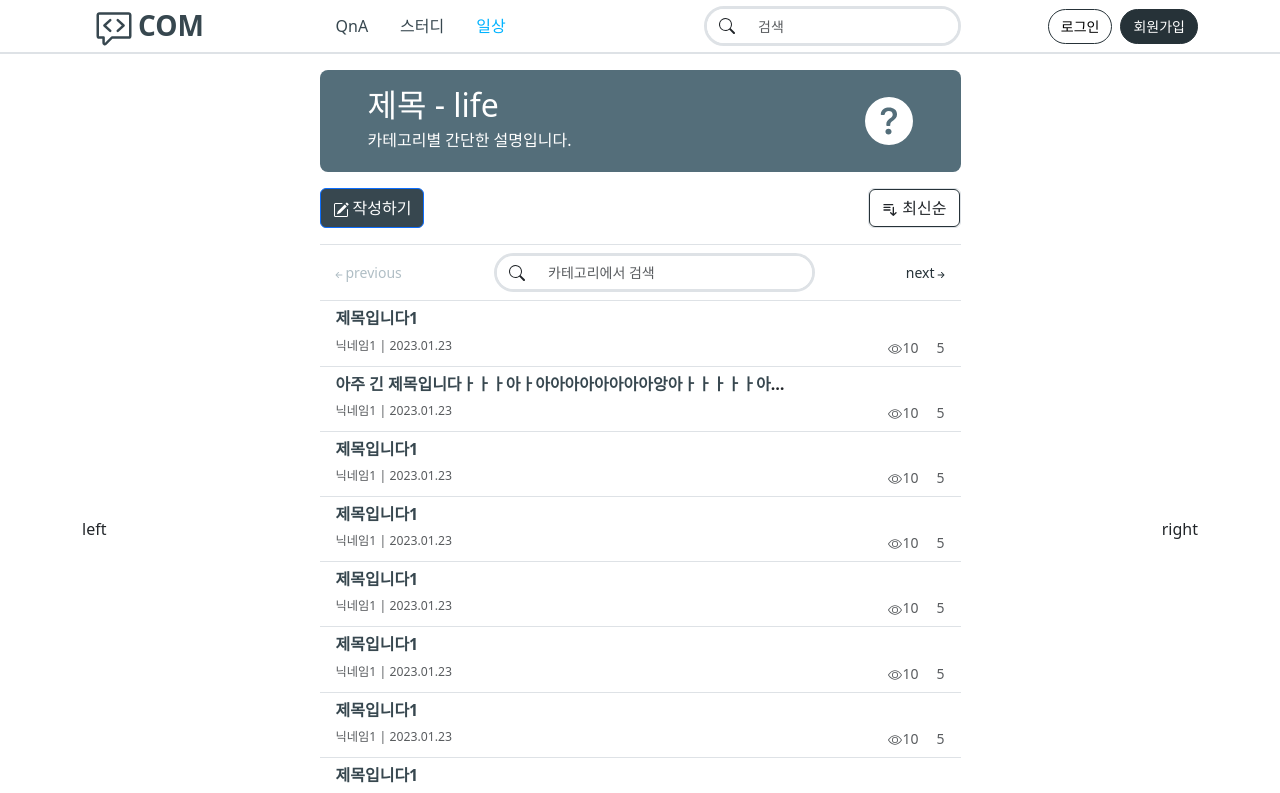
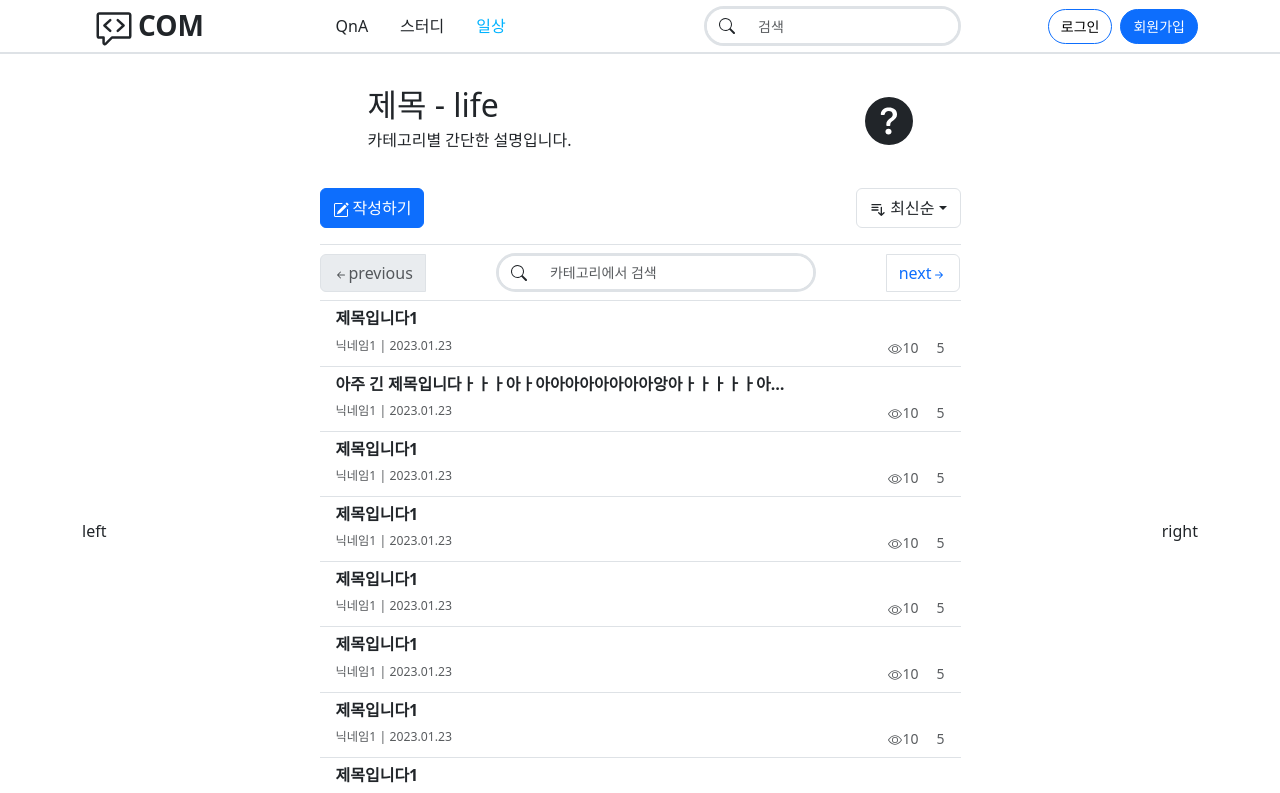
Before and after one commit to rhos0129/community-web, a React (Create React App) app: page /articles/life in a window 1280 px wide. Shown: the top 793 px of the page. Built offline with nearby package versions, Linux system fonts and the light colour scheme; some icons are missing.

Commit message:
refactor : 레이아웃 scss 정리

```diff
--- a/src/assets/scss/_bs.scss
+++ b/src/assets/scss/_bs.scss
@@ -8,35 +8,6 @@ $bluegray700: #455A65;
 $bluegray800: #37474F;
 $bluegray900: #263238;
 $bluepoint: #00b3ff;
-
-$theme-colors: (
-    bluegray100: $bluegray100,
-    bluegray200: $bluegray200,
-    bluegray300: $bluegray300,
-    bluegray400: $bluegray400,
-    bluegray500: $bluegray500,
-    bluegray600: $bluegray600,
-    bluegray700: $bluegray700,
-    bluegray800: $bluegray800,
-    bluegray900: $bluegray900,
-    bluepoint: $bluepoint,
-
-);
-
-// Nav
-.nav-link.active {
-    color: $bluepoint !important;
-}
-
-.nav-link {
-    color: $bluegray800 !important;
-
-    &:hover,
-    &:focus {
-        color: $bluepoint !important;
-    }
-}
-
 
 
 // Pagination ==========
@@ -67,6 +38,7 @@ $theme-colors: (
 
 }
 
+
 // Dropdown ==========
 .dropdown-toggle {
     border: 1px solid $bluegray900 !important;
@@ -80,4 +52,5 @@ $theme-colors: (
     background: $bluegray300 !important;
 }
 
+
 @import '../../../node_modules/bootstrap/scss/bootstrap.scss';
--- /dev/null
+++ b/src/assets/scss/components/_nav.scss
@@ -0,0 +1,8 @@
+.nav-link {
+    color: inherit;
+}
+
+.nav-link:hover,
+.nav-link.active {
+    color: var(--blue);
+}
--- /dev/null
+++ b/src/assets/scss/setting/_common.scss
@@ -0,0 +1,32 @@
+$bluegrays : (bluegray-100: var(--bluegray100),
+  bluegray-200: var(--bluegray200),
+  bluegray-300: var(--bluegray300),
+  bluegray-400: var(--bluegray400),
+  bluegray-500: var(--bluegray500),
+  bluegray-600: var(--bluegray600),
+  bluegray-700: var(--bluegray700),
+  bluegray-800: var(--bluegray800),
+  bluegray-900: var(--bluegray900),
+  blue: var(--blue),
+);
+
+@each $name, $value in $bluegrays {
+
+  .bg-#{''+$name} {
+    background-color: $value
+  }
+
+  .link-#{''+$name},
+  .text-#{''+$name} {
+    color: $value
+  }
+
+  .border-#{''+$name} {
+    border-color: $value
+  }
+
+}
+
+.fs-sm {
+  font-size: 0.875rem;
+}
--- /dev/null
+++ b/src/assets/scss/setting/_reset.scss
@@ -0,0 +1,6 @@
+a,
+a:hover,
+a:focus {
+  color: inherit;
+  text-decoration: none;
+}
--- /dev/null
+++ b/src/assets/scss/setting/_vars.scss
@@ -0,0 +1,16 @@
+:root {
+
+  // color
+  --bluegray100: #CFD8DC;
+  --bluegray200: #B0BEC5;
+  --bluegray300: #90A4AE;
+  --bluegray400: #78909C;
+  --bluegray500: #607D8B;
+  --bluegray600: #546E7A;
+  --bluegray700: #455A65;
+  --bluegray800: #37474F;
+  --bluegray900: #263238;
+
+  --blue: #00b3ff;
+
+}
--- a/src/assets/scss/style.scss
+++ b/src/assets/scss/style.scss
@@ -1,3 +1,7 @@
 @charset "UTF-8";
 
-@import "bs";
+@import "setting/vars";
+@import "setting/reset";
+@import "setting/common";
+
+@import "components/nav";
--- a/src/index.js
+++ b/src/index.js
@@ -1,10 +1,11 @@
 import React from 'react';
 import ReactDOM from 'react-dom/client';
 import App from './App';
-import './assets/scss/style.scss';
 
 // bootstrap css
 import 'bootstrap/dist/css/bootstrap.min.css';
+
+import 'assets/scss/style.scss';
 
 const root = ReactDOM.createRoot(document.getElementById('root'));
 root.render(
```
